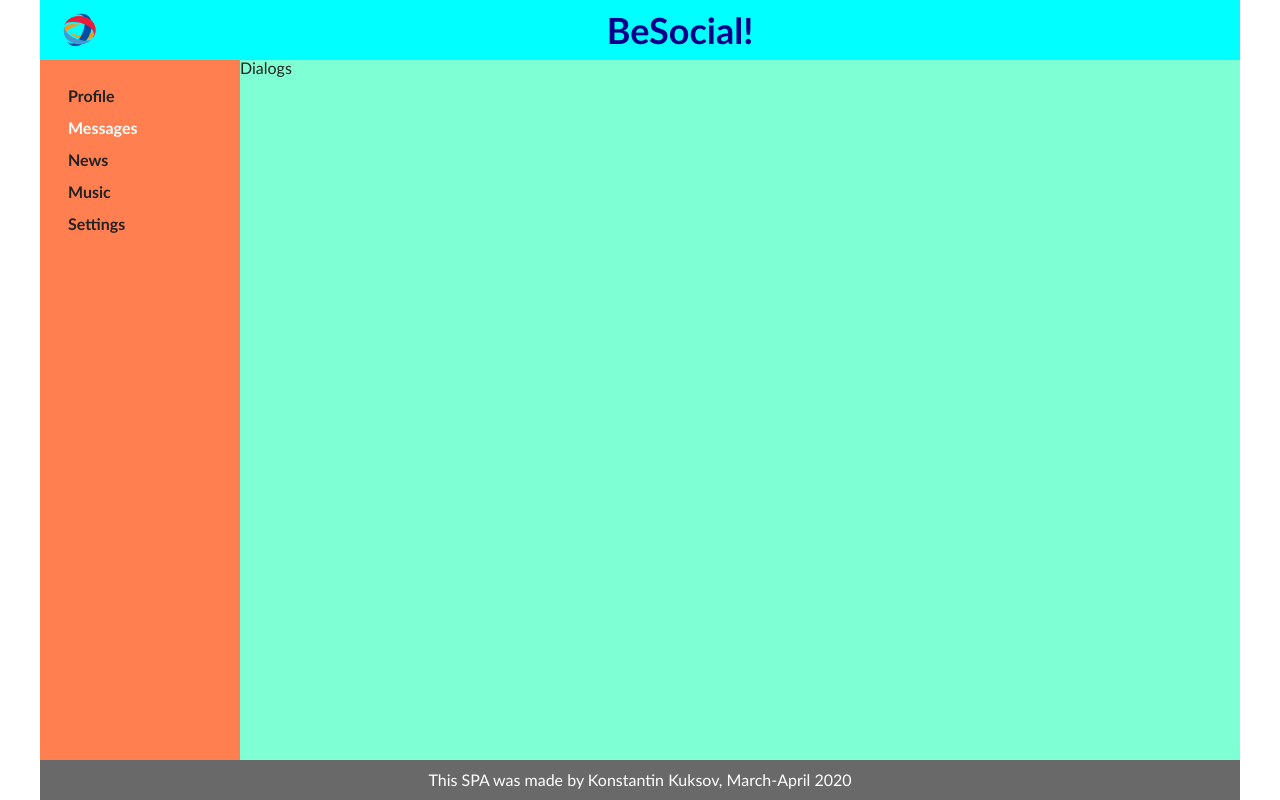
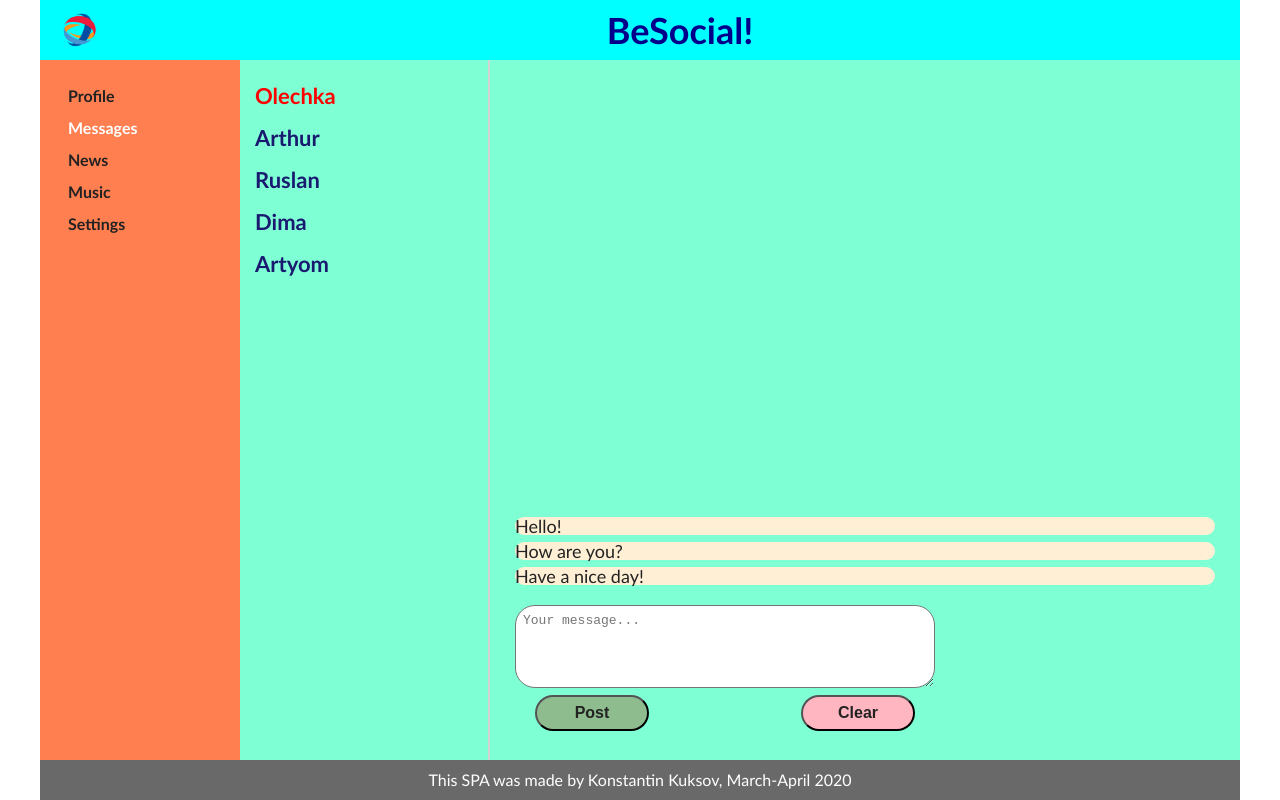
Before and after one commit to kalmykovanton/BeSocial, a React (Create React App) app: page /dialogs in a window 1280 px wide. Built offline with nearby package versions, Linux system fonts and the light colour scheme.

Commit message:
Dialogs page layout

```diff
--- a/src/components/Dialogs/Dialogs.jsx
+++ b/src/components/Dialogs/Dialogs.jsx
@@ -1,10 +1,41 @@
 import React from 'react';
 import styles from './Dialogs.module.css';
+import NewPost from './../Profile/MyPosts/NewPost/NewPost';
 
 const Dialogs = () => {
 	return (
-		<div>
-			Dialogs
+		<div className={styles.container}>
+			<div className={styles.dialogs}>
+				<div className={styles.dialog + ' ' + styles.active}>
+					Olechka
+				</div>
+				<div className={styles.dialog}>
+					Arthur
+				</div>
+				<div className={styles.dialog}>
+					Ruslan
+				</div>
+				<div className={styles.dialog}>
+					Dima
+				</div>
+				<div className={styles.dialog}>
+					Artyom
+				</div>
+			</div>
+			<div className={styles.messagesContainer}>
+				<div className={styles.messages}>
+					<div className={styles.message}>
+						Hello!
+					</div>
+					<div className={styles.message}>
+						How are you?
+					</div>
+					<div className={styles.message}>
+						Have a nice day!
+					</div>
+				</div>
+				<NewPost placeholder={"Your message..."}/>
+			</div>
 		</div>
 	)
 };
--- a/src/components/Dialogs/Dialogs.module.css
+++ b/src/components/Dialogs/Dialogs.module.css
@@ -0,0 +1,40 @@
+.container {
+    display: grid;
+    grid-template-columns: 1fr 3fr;
+}
+
+.dialogs {
+    padding: 15px;
+    border-right: 2px solid lightgray;
+}
+
+.dialog {
+    padding: 10px 0;
+    color: midnightblue;
+    font-size: 22px;
+    font-weight: bold;
+}
+
+.active {
+    color: red;
+}
+
+.messagesContainer {
+    display: grid;
+    align-content: space-between;
+    grid-template-rows: 1fr 130px;
+    padding: 25px;
+}
+
+.messages {
+    display: grid;
+    align-content: end;
+    padding: 20px 0;
+}
+
+.message {
+    font-size: 18px;
+    background-color: papayawhip;
+    border-radius: 15px;
+    margin-top: 7px;
+}
--- a/src/components/Profile/MyPosts/MyPosts.jsx
+++ b/src/components/Profile/MyPosts/MyPosts.jsx
@@ -7,7 +7,7 @@ const MyPosts = () => {
 	return (
 		<div className={styles.container}>
 			<h3>My Posts</h3>
-			<NewPost/>
+			<NewPost placeholder={"what about you thinking?.."}/>
 			<Posts/>
 		</div>
 	)
--- a/src/components/Profile/MyPosts/NewPost/NewPost.jsx
+++ b/src/components/Profile/MyPosts/NewPost/NewPost.jsx
@@ -1,14 +1,14 @@
 import React from 'react';
 import styles from './NewPost.module.css';
 
-const NewPost = () => {
+const NewPost = (props) => {
 	return (
 		<div className={styles.container}>
-			<textarea className={styles.text} placeholder={"what about you thinking?.."}>
+			<textarea className={styles.text} placeholder={props.placeholder}>
 			</textarea>
 			<div className={styles.buttons}>
-				<button className={styles.button}>Post</button>
-				<button className={styles.button}>Clear</button>
+				<button className={`${styles.button} ${styles.post}`}>Post</button>
+				<button className={`${styles.button} ${styles.clear}`}>Clear</button>
 			</div>
 		</div>
 	)
--- a/src/components/Profile/MyPosts/NewPost/NewPost.module.css
+++ b/src/components/Profile/MyPosts/NewPost/NewPost.module.css
@@ -36,6 +36,14 @@
     font-weight: bold;
 }
 
+.post {
+   background-color: darkseagreen;
+}
+
+.clear {
+    background-color: lightpink;
+}
+
 @media (max-width: 767px) {
     .container {
         width: 100%;
```
